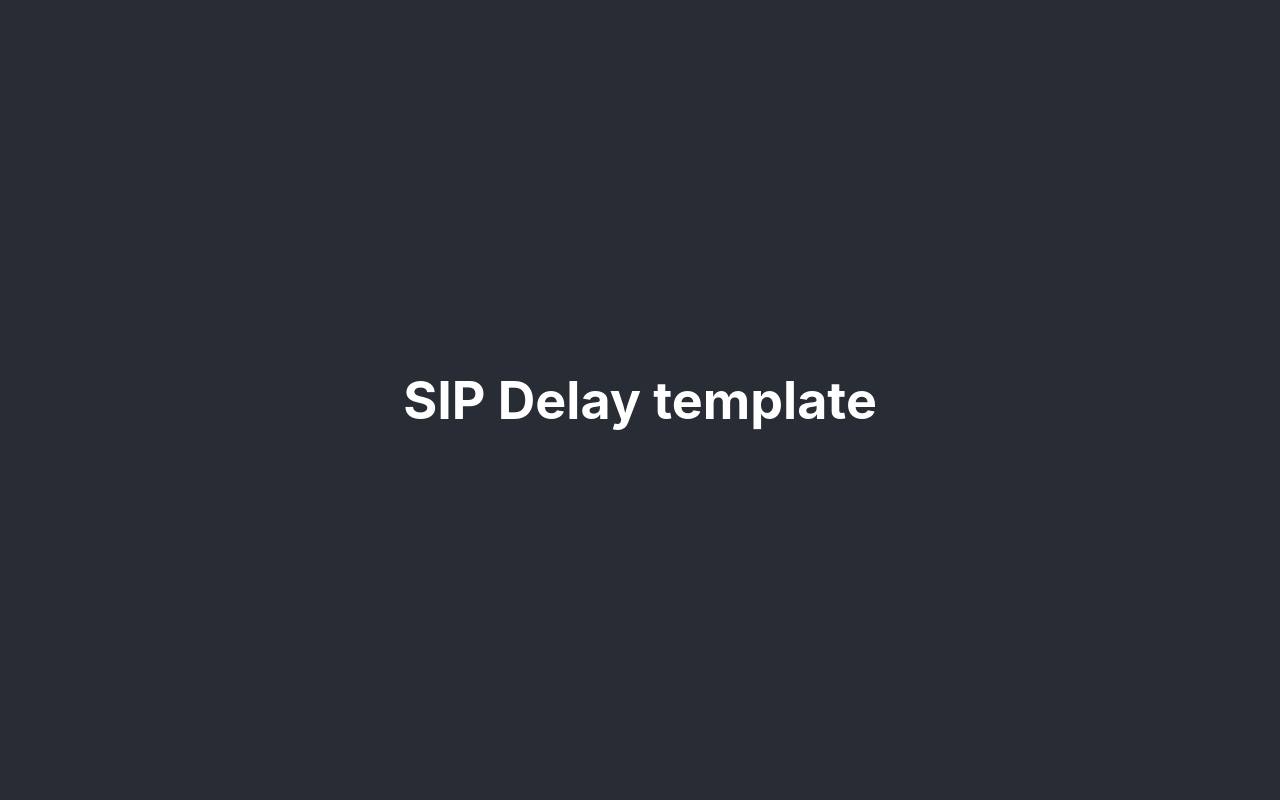
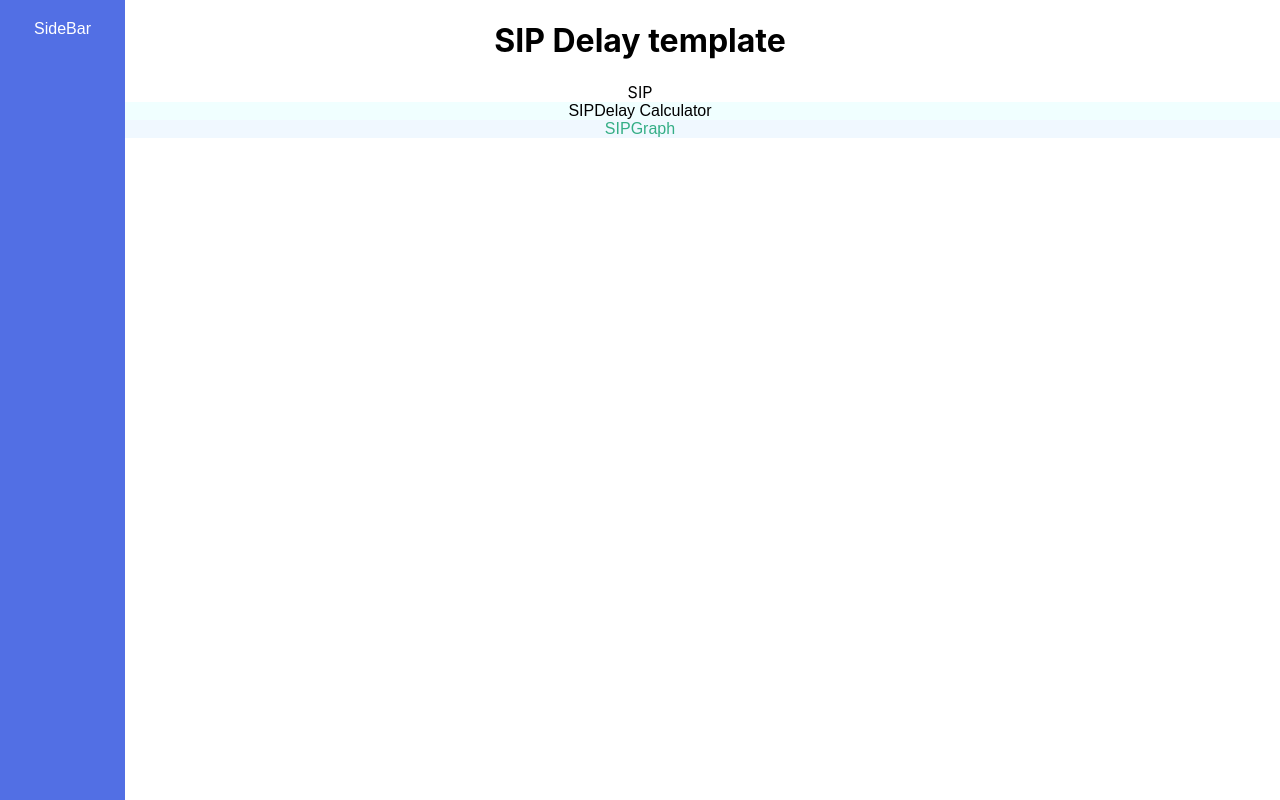
Before and after one commit to shvmsh20/SIP-Delay, a React (Create React App) app: page / in a window 1280 px wide. Built offline with nearby package versions, Linux system fonts and the light colour scheme.

Commit message:
add: folder-structure

```diff
--- a/src/App.css
+++ /dev/null
@@ -1,38 +0,0 @@
-.App {
-  text-align: center;
-}
-
-.App-logo {
-  height: 40vmin;
-  pointer-events: none;
-}
-
-@media (prefers-reduced-motion: no-preference) {
-  .App-logo {
-    animation: App-logo-spin infinite 20s linear;
-  }
-}
-
-.App-header {
-  background-color: #282c34;
-  min-height: 100vh;
-  display: flex;
-  flex-direction: column;
-  align-items: center;
-  justify-content: center;
-  font-size: calc(10px + 2vmin);
-  color: white;
-}
-
-.App-link {
-  color: #61dafb;
-}
-
-@keyframes App-logo-spin {
-  from {
-    transform: rotate(0deg);
-  }
-  to {
-    transform: rotate(360deg);
-  }
-}
--- a/src/App.js
+++ b/src/App.js
@@ -1,12 +1,13 @@
-import logo from './logo.svg';
-import './App.css';
+import './Media/CSS/App.css';
+import Main from './Components/Main'
 
 function App() {
   return (
-    <div className="App">
-      <header className="App-header">
+    < div className='App'>
+      {/* <header className="App-header"> */}
         <h1>SIP Delay template</h1>
-      </header>
+        <Main/>
+      {/* </header> */}
     </div>
   );
 }
--- /dev/null
+++ b/src/Components/Main.jsx
@@ -0,0 +1,21 @@
+import React from 'react'
+import '../Media/CSS/App.css';
+import SideBar from './SideBar';
+import Calculator from './SIPDelayCalculator'
+import Graph from './SIPDelayGraph'
+
+
+export default function() {
+  return (
+    <>
+    <div>
+        SIP
+        <SideBar/>
+        <Calculator/>
+        <Graph/>
+    </div>
+
+
+    </>
+  )
+}
--- /dev/null
+++ b/src/Components/SIPDelayCalculator.jsx
@@ -0,0 +1,7 @@
+import React from 'react'
+
+export default function SIPDelay() {
+  return (
+    <div className='calculator-style'>SIPDelay Calculator</div>
+  )
+}
--- /dev/null
+++ b/src/Components/SIPDelayGraph.jsx
@@ -0,0 +1,7 @@
+import React from 'react'
+
+export default function SIPGraph() {
+  return (
+    <div className='graph-style'>SIPGraph</div>
+  )
+}
--- /dev/null
+++ b/src/Components/SideBar.jsx
@@ -0,0 +1,8 @@
+import React from 'react'
+import '../Media/CSS/App.css';
+
+export default function SideBar() {
+  return (
+    <div className='side-bar'>SideBar</div>
+  )
+}
--- /dev/null
+++ b/src/Media/CSS/App.css
@@ -0,0 +1,51 @@
+.App {
+  text-align: center;
+}
+
+.App-header {
+  background-color: #282c34;
+  min-height: 100vh;
+  display: flex;
+  flex-direction: column;
+  align-items: center;
+  justify-content: center;
+  font-size: calc(10px + 2vmin);
+  font-family: sans-serif;
+  color: white;
+}
+
+
+.side-bar{
+  background-color: #526FE4;
+  color:white;
+  position: fixed;
+  top: 0;
+  left: 0;
+  width: 125px;
+  height: 100%;
+  padding: 20px 0;
+  font-family: sans-serif;
+
+}
+
+.graph-style{
+  /* color: #FF5C00,   Orange color */
+  background-color: aliceblue;
+  color: #35AE86;
+  font-family: sans-serif;
+
+  /* color:#526FE4,  Blue color */
+
+}
+
+.calculator-style{
+  background-color: azure;
+  color:black;
+  font-family: sans-serif;
+
+
+}
+
+.Main{
+  background-color: whitesmoke;
+}
```
